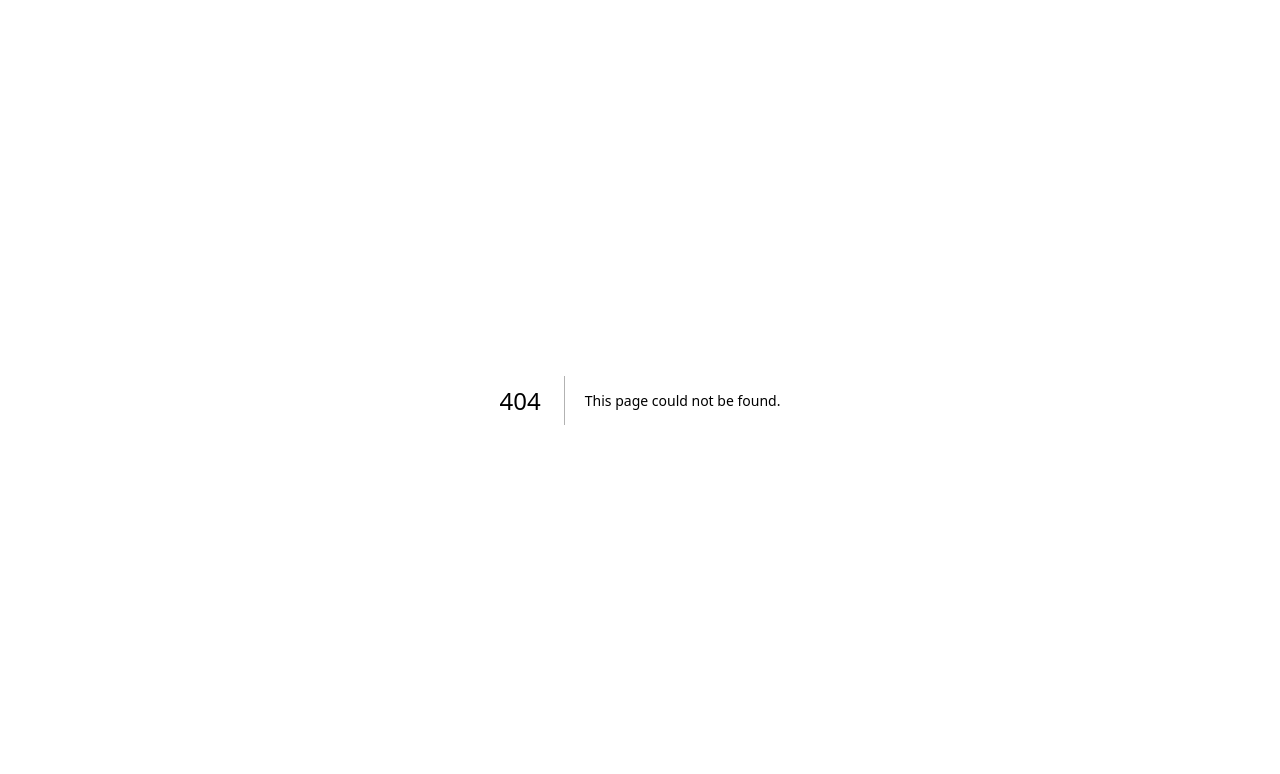
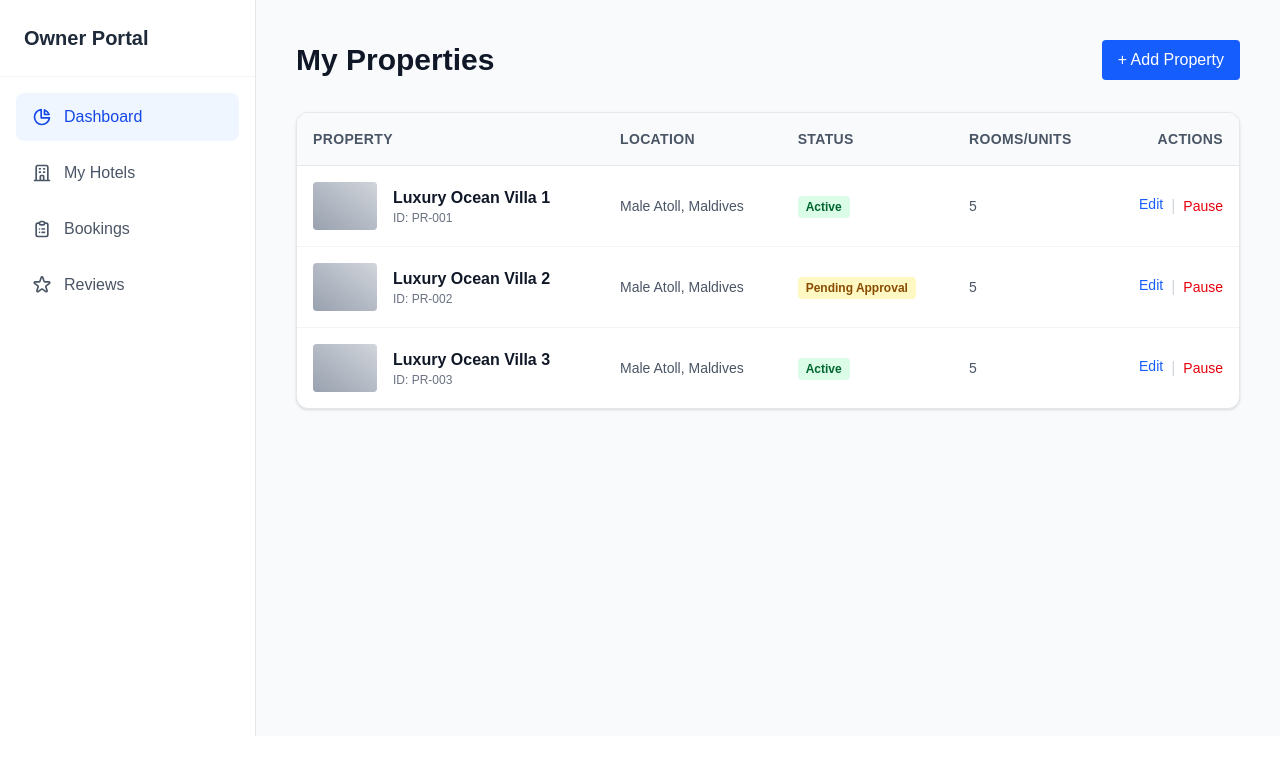
Before and after one commit to samarpansarkar/BookMyStay, a Next.js app in the folder next-bookmystay/: page /owner/hotels in a window 1280 px wide. Before the commit this address had no page. Shown: the top 774 px of the page. Built offline with nearby package versions, Linux system fonts and the light colour scheme.

Commit message:
Add: Owner all hotel list section.

```diff
--- /dev/null
+++ b/next-bookmystay/src/app/owner/hotels/page.jsx
@@ -0,0 +1,85 @@
+import Link from "next/link";
+
+export default function MyHotelsList() {
+  return (
+    <div className='p-6 md:p-10 max-w-7xl mx-auto'>
+      <div className='flex justify-between items-center mb-8'>
+        <h1 className='text-3xl font-bold text-gray-900'>My Properties</h1>
+        <Link
+          href='/owner/hotels/new'
+          className='bg-blue-600 text-white px-4 py-2 rounded font-medium hover:bg-blue-700 transition'>
+          + Add Property
+        </Link>
+      </div>
+
+      <div className='bg-white rounded-xl shadow-sm border border-gray-200 overflow-hidden'>
+        {/* Logic: Fetch owner's properties */}
+        <div className='overflow-x-auto'>
+          <table className='w-full text-left border-collapse'>
+            <thead>
+              <tr className='bg-gray-50 border-b border-gray-200 text-gray-600 text-sm uppercase tracking-wide'>
+                <th className='p-4 font-bold'>Property</th>
+                <th className='p-4 font-bold'>Location</th>
+                <th className='p-4 font-bold'>Status</th>
+                <th className='p-4 font-bold'>Rooms/Units</th>
+                <th className='p-4 font-bold text-right'>Actions</th>
+              </tr>
+            </thead>
+            <tbody className='divide-y divide-gray-100'>
+              {/* Table Row */}
+              {[1, 2, 3].map((item) => (
+                <tr key={item} className='hover:bg-gray-50 transition'>
+                  <td className='p-4 flex items-center gap-4'>
+                    <div className='w-16 h-12 bg-gray-200 rounded overflow-hidden relative'>
+                      <div className='absolute inset-0 bg-gradient-to-tr from-gray-400 to-gray-300'></div>
+                    </div>
+                    <div>
+                      <p className='font-bold text-gray-900'>
+                        Luxury Ocean Villa {item}
+                      </p>
+                      <p className='text-xs text-gray-500'>ID: PR-00{item}</p>
+                    </div>
+                  </td>
+                  <td className='p-4 text-gray-600 text-sm'>
+                    Male Atoll, Maldives
+                  </td>
+                  <td className='p-4'>
+                    {item % 2 !== 0 ? (
+                      <span className='bg-green-100 text-green-800 text-xs font-bold px-2 py-1 rounded'>
+                        Active
+                      </span>
+                    ) : (
+                      <span className='bg-yellow-100 text-yellow-800 text-xs font-bold px-2 py-1 rounded'>
+                        Pending Approval
+                      </span>
+                    )}
+                  </td>
+                  <td className='p-4 text-gray-600 text-sm'>5</td>
+                  <td className='p-4 text-right'>
+                    <div className='flex justify-end gap-2'>
+                      <Link
+                        href={`/owner/hotels/${item}`}
+                        className='text-blue-600 hover:text-blue-800 font-medium text-sm'>
+                        Edit
+                      </Link>
+                      <span className='text-gray-300'>|</span>
+                      <button className='text-red-600 hover:text-red-800 font-medium text-sm'>
+                        Pause
+                      </button>
+                    </div>
+                  </td>
+                </tr>
+              ))}
+            </tbody>
+          </table>
+        </div>
+
+        {/* Logic: Empty state if no properties */}
+        {/* <div className="p-12 text-center text-gray-500">
+                  <p className="mb-4">You haven't added any properties yet.</p>
+                  <Link href="/owner/hotels/new" className="text-blue-600 font-bold hover:underline">Create your first listing</Link>
+             </div> */}
+      </div>
+    </div>
+  );
+}
```
